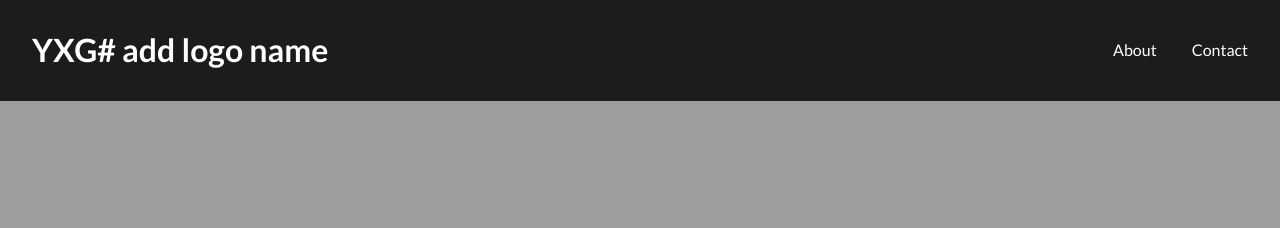
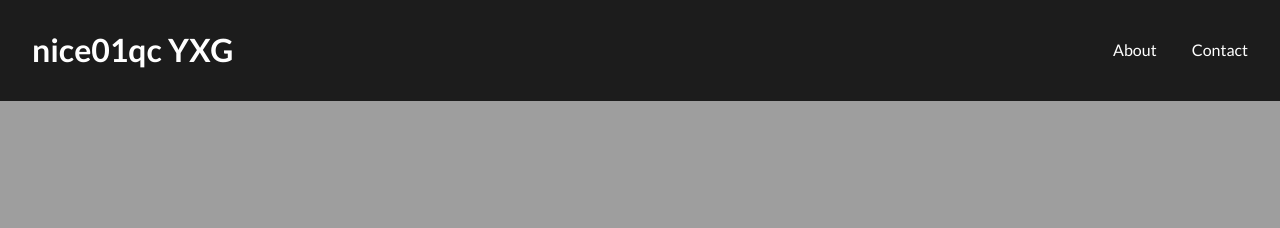
Before and after one commit to XiaoguangYang/XiaoguangYang.github.io, a Jekyll site: the page built from index.html, in a window 1280 px wide. Shown: the top 228 px of the page. Built offline with Jekyll 4.4.1, drawn with Linux system fonts in a browser that asks for light colours; the list of posts is cut into pages by our own code.

Commit message:
nice01qc

```diff
--- a/_config.yml
+++ b/_config.yml
@@ -1,4 +1,4 @@
-logo: YXG# add logo name
+logo: nice01qc YXG
 title: 晓光博客
 description: > # this means to ignore newlines until "baseurl:"
   Write an awesome description for your new site here. You can edit this
```
